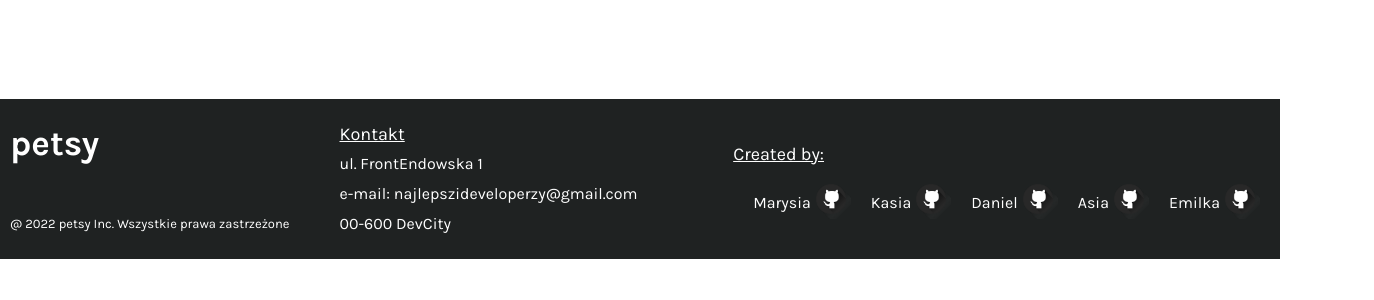
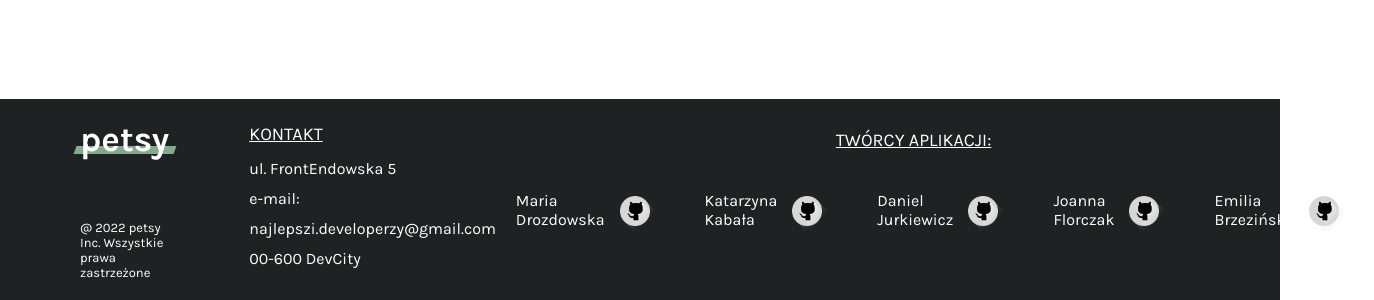
Before and after one commit to infoshareacademy/jfddr5-bez-nazwy, a React (Create React App) app: page /s in a window 1280 px wide. Shown: the part 901-1201 px from the top of the page, 1374 px wide, since content can reach past the window. Before the commit the page ends 1160 px from the top, so only its background shows below. Built offline with nearby package versions, Linux system fonts and the light colour scheme; no server answers; the database is empty.

Commit message:
Footer finished

```diff
--- a/src/components/Footer/Footer.js
+++ b/src/components/Footer/Footer.js
@@ -4,15 +4,13 @@ import githublogo from "./images/github.png";
 const Footer = () => {
 	return (
 		<>
-		<div style={{height: "1000px"}}></div>
+			<div style={{ height: "1000px" }}></div>
 			<div className={styles.container}>
 				<div className={styles.left}>
 					<div>
 						<div className={styles.box}>
 							<div className={styles.mark}>petsy</div>
-						<div className={styles.aboutus}>
-
-						</div>
+							<div className={styles.belt}></div>
 						</div>
 						<div className={styles.rights}>
 							<a href=""></a>@ 2022 petsy Inc. Wszystkie prawa
@@ -20,35 +18,48 @@ const Footer = () => {
 						</div>
 					</div>
 					<div className={styles.info}>
-					<div className={styles.contact}>Kontakt</div>
-					<div>ul. FrontEndowska 1</div>
-					<div>e-mail: najlepszideveloperzy@gmail.com</div>
+						<div className={styles.contact}>KONTAKT</div>
+						<div>ul. FrontEndowska 5</div>
+						<div>e-mail: najlepszi.developerzy@gmail.com</div>
 						<div>00-600 DevCity</div>
 					</div>
 				</div>
 
 				<div className={styles.right}>
 					<div className={styles.creators}>
-					<div className={styles.created}>Created by:</div>
+						<div className={styles.created}>TWÓRCY APLIKACJI:</div>
 						<div className={styles.github}>
-						<span className={styles.author}>Marysia</span>
-						<a href="https://github.com/drozdowska-maria" target="blank">
+							<span className={styles.author}>
+								Maria<br></br>Drozdowska
+							</span>
+							<a
+								href="https://github.com/drozdowska-maria"
+								target="blank">
 								<img src={githublogo}></img>
 							</a>
-						<span className={styles.author}>Kasia</span>
+
+							<span className={styles.author}>
+								Katarzyna<br></br> Kabała
+							</span>
 							<a href="">
 								<img src={githublogo}></img>
 							</a>
-						<span className={styles.author}>Daniel</span>
+							<span className={styles.author}>
+								Daniel<br></br> Jurkiewicz
+							</span>
 							<a href="">
 								<img src={githublogo}></img>
 							</a>
-						<span className={styles.author}>Asia</span>
+							<span className={styles.author}>
+								Joanna <br></br>Florczak
+							</span>
 							<a href="">
 								<img src={githublogo}></img>
 							</a>
-						<span className={styles.author}>Emilka</span>
-						<a href="">
+							<span className={styles.author}>
+								Emilia <br></br>Brzezińska
+							</span>
+							<a href="https://github.com/emiliabrzezinska">
 								<img src={githublogo}></img>
 							</a>
 						</div>
--- a/src/components/Footer/Footer.module.css
+++ b/src/components/Footer/Footer.module.css
@@ -6,9 +6,7 @@
 	background-color: var(--black);
 	justify-content: space-between;
 	font: inherit;
-	color: var(--white);
-	line-height: 30px;
-
+	color: var(--headerLogoColor);
 }
 
 .left {
@@ -23,34 +21,47 @@
 }
 
 .mark {
-	cursor: pointer;
 	font-size: 35px;
-	margin: 10px 30px 50px 10px;
+	margin: 0px 0px 60px 80px;
 	font-weight: 800;
+	position: relative;
+	z-index: 1;
+}
+
+.mark::before {
+	content: "";
+	position: absolute;
+	width: 100px;
+	height: 8px;
+	background: var(--headerLogoUnderline);
+	transform: skew(-20deg) translateX(-50%);
+	left: 45px;
+	bottom: 6px;
+	z-index: -1;
 }
 
 .rights {
 	font-size: small;
-	margin-left: 10px;
+	margin-left: 80px;
 }
 
 .info {
 	display: flex;
 	flex-direction: column;
-	margin-left: 50px;
+	margin-left: 80px;
+	line-height: 30px;
 }
 
 .right {
 	display: flex;
 	justify-content: flex-end;
-	margin: 20px 20px 20px 0px;
+	margin: 20px 50px 20px 0px;
 }
 
 .created {
-	margin-left: 43%;
 	text-decoration: underline;
 	font-size: 18px;
-	margin: 20px 0px 10px 0px;
+	margin: 10px 0px 40px 340px;
 }
 
 .creators {
@@ -64,20 +75,17 @@
 }
 
 .author {
-	margin: 9px 0px 0px 20px;
+	margin: 0px 10px 0px 20px;
 }
 
 img {
 	width: 40px;
+	filter: invert(100%);
+	margin-right: 30px;
 }
 
 .contact {
 	font-size: 18px;
 	text-decoration: underline;
+	margin-bottom: 5px;
 }
-
-.aboutus {
-	margin-top: 13px;
-	text-decoration: underline;
-	cursor: pointer;
-}
```
Lines whose indentation alone changed are shown as unchanged.
